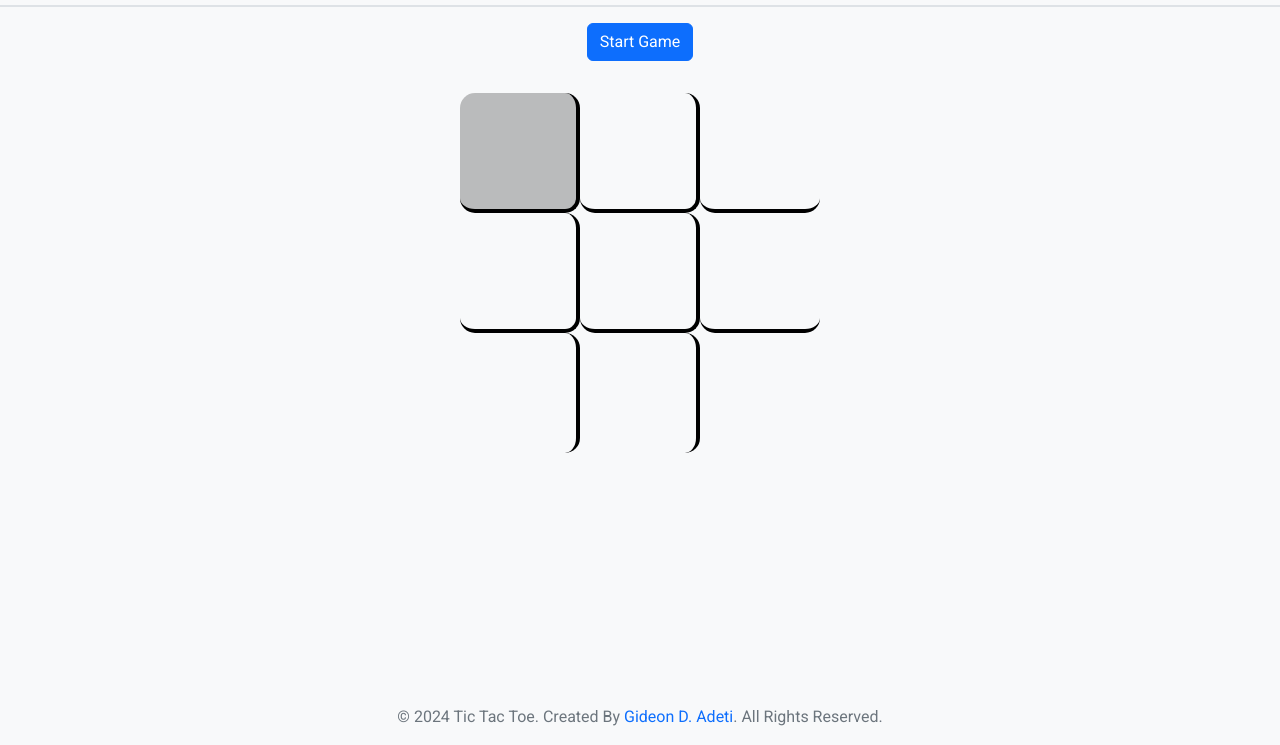
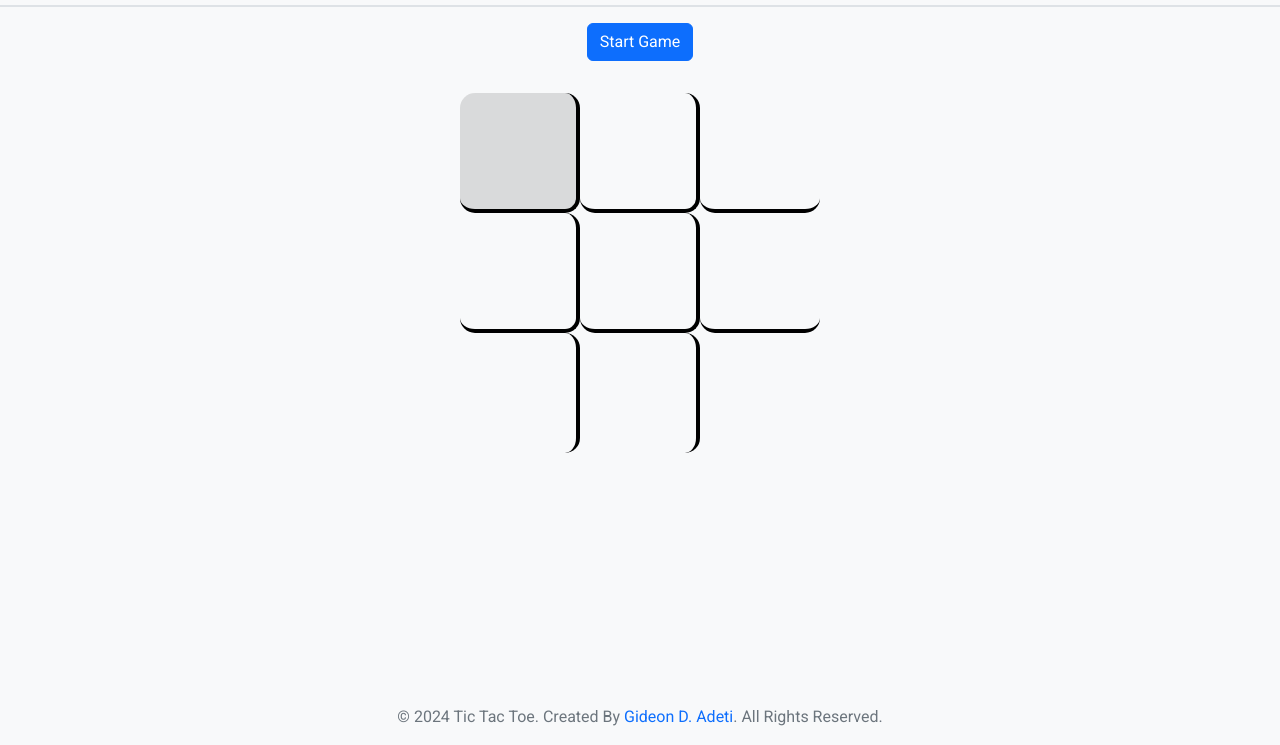
Before and after one commit to GDA0/tic-tac-toe, a plain HTML site: page index.html in a window 1280 px wide. In both pictures the pointer is over the element 520 px from the left and 207 px from the top of the page. Shown: the part 55-800 px from the top of the page. Drawn offline with nearby package versions, Linux system fonts and the light colour scheme.

Commit message:
Adjust cell background-color on hover

```diff
--- a/style.css
+++ b/style.css
@@ -50,7 +50,7 @@ span[class$="score"] {
 }
 
 .cell:hover {
-  background-color: rgba(0, 0, 0, 0.25);
+  background-color: rgba(0, 0, 0, 0.125);
 }
 
 .cell:not(:nth-child(3n)) {
```
